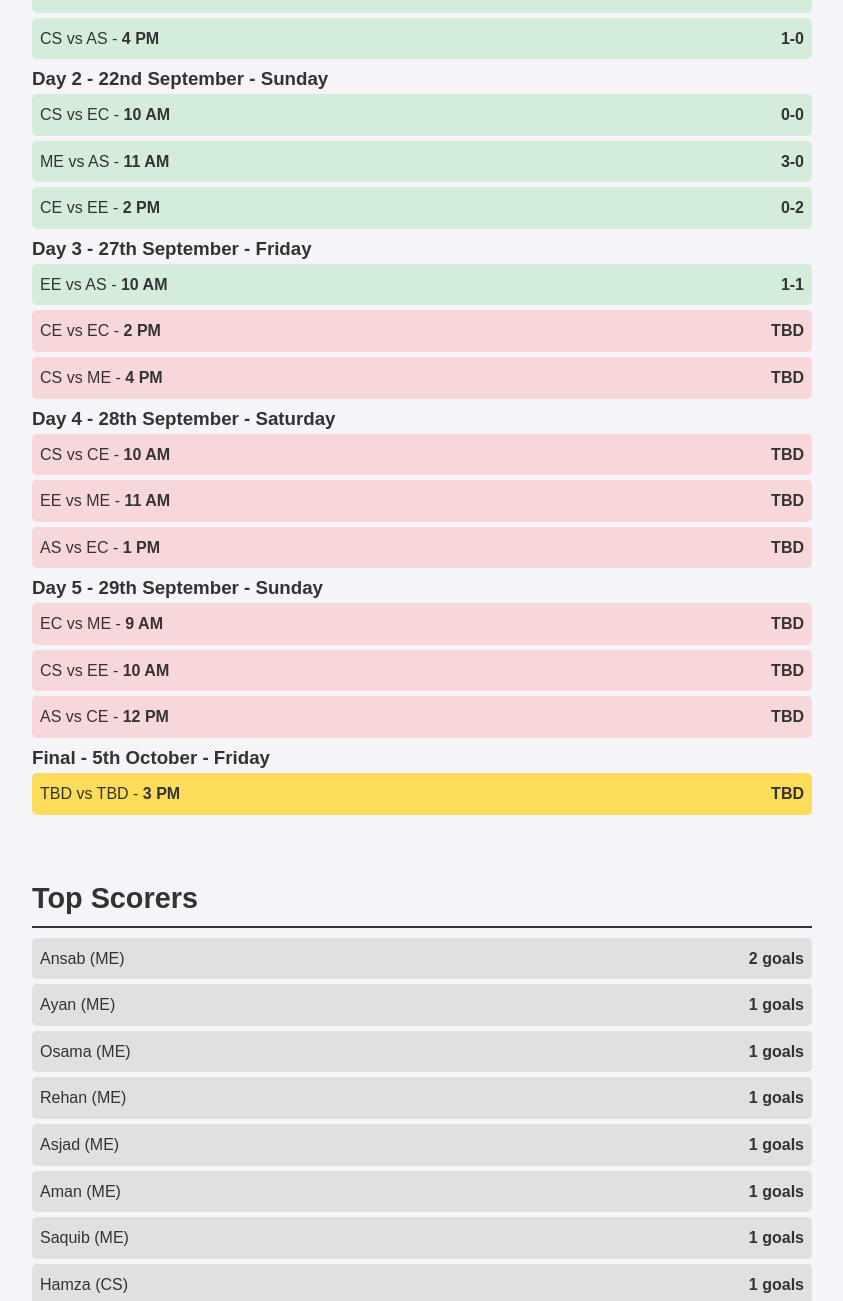
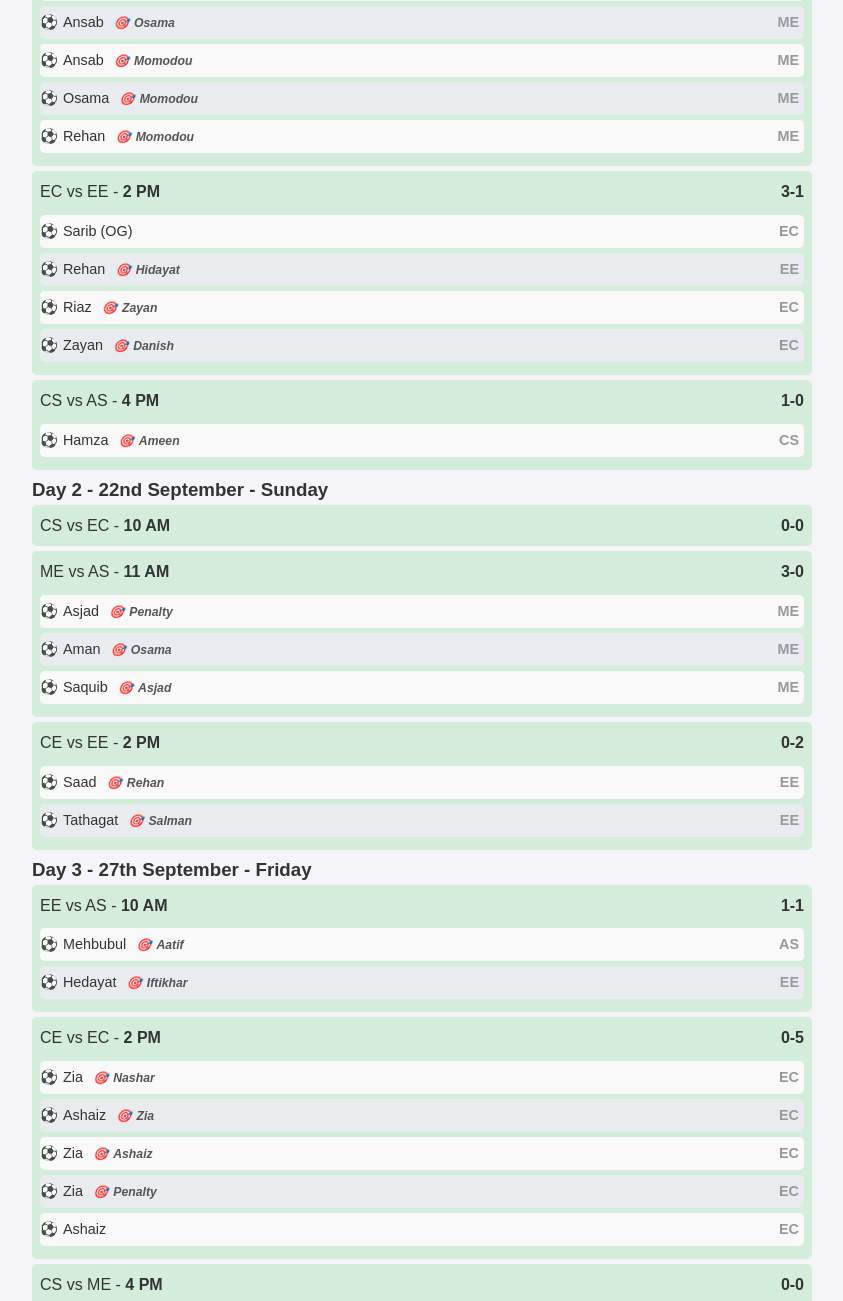
Before and after one commit to mun-ahmd/jmi-fet-football-league, a plain HTML site: page index.html in a window 1280 px wide. Shown: the part 766-2067 px from the top of the page, without its empty margins (218-1061 px from the left). Drawn offline with Linux system fonts and the light colour scheme; files whose address does not match are found by name.

Commit message:
Updated for Day 3 + Added goals and assists to fixture view

```diff
--- a/script.js
+++ b/script.js
@@ -11,15 +11,15 @@ const participants = {
 const FINAL_DAY = 6;
 
 const fixtures = [
-    { day: 1, home: 'ME', away: 'CE', result: '5-0', time: '13:00' },
-    { day: 1, home: 'EC', away: 'EE', result: '3-1', time: '14:30' },
-    { day: 1, home: 'CS', away: 'AS', result: '1-0', time: '16:00' },
-    { day: 2, home: 'CS', away: 'EC', result: '0-0', time: '10:00' },
-    { day: 2, home: 'ME', away: 'AS', result: '3-0', time: '11:30' },
-    { day: 2, home: 'CE', away: 'EE', result: '0-2', time: '14:00' },
-    { day: 3, home: 'EE', away: 'AS', result: '1-1', time: '10:00' },
-    { day: 3, home: 'CE', away: 'EC', result: null, time: '14:30' },
-    { day: 3, home: 'CS', away: 'ME', result: null, time: '16:00' },
+    { day: 1, home: 'ME', away: 'CE', result: '5-0', time: '13:00', goals: [0,1,2,3,4] },
+    { day: 1, home: 'EC', away: 'EE', result: '3-1', time: '14:30', goals: [1099, 9, 10, 11] },
+    { day: 1, home: 'CS', away: 'AS', result: '1-0', time: '16:00', goals: [8] },
+    { day: 2, home: 'CS', away: 'EC', result: '0-0', time: '10:00', goals: [] },
+    { day: 2, home: 'ME', away: 'AS', result: '3-0', time: '11:30', goals: [5, 6, 7] },
+    { day: 2, home: 'CE', away: 'EE', result: '0-2', time: '14:00', goals: [12, 13] },
+    { day: 3, home: 'EE', away: 'AS', result: '1-1', time: '10:00', goals: [14, 15] },
+    { day: 3, home: 'CE', away: 'EC', result: '0-5', time: '14:30', goals: [16, 17, 18, 19, 20] },
+    { day: 3, home: 'CS', away: 'ME', result: '0-0', time: '16:00', goals: [] },
     { day: 4, home: 'CS', away: 'CE', result: null, time: '10:00' },
     { day: 4, home: 'EE', away: 'ME', result: null, time: '11:30' },
     { day: 4, home: 'AS', away: 'EC', result: null, time: '13:00' },
@@ -39,28 +39,44 @@ const fixture_descriptions = {
 }
 
 const goals = [
-    { name : 'Ayan', team : 'ME', assist : null },
-    { name : 'Ansab', team : 'ME', assist : 'Osama' },
-    { name : 'Ansab', team : 'ME', assist : 'Momodou' },
-    { name : 'Osama', team : 'ME', assist : 'Momodou' },
-    { name : 'Rehan', team : 'ME', assist : 'Momodou' },
-    { name : 'Asjad', team : 'ME', assist : null },
-    { name : 'Aman', team : 'ME', assist : 'Osama' },
-    { name : 'Saquib', team : 'ME', assist : 'Asjad' },
-    { name : 'Hamza', team : 'CS', assist : 'Ameen' },
-    { name : 'Rehan', team : 'EE', assist : 'Hidayat' },
-    { name : 'Riaz', team : 'EC', assist : 'Zayan' },
-    { name : 'Zayan', team : 'EC', assist : 'Danish' },
-    { name : 'Saad', team : 'EE', assist : 'Rehan' },
-    { name : 'Tathagat', team : 'EE', assist : 'Salman' },
-    { name : 'Mehbubul', team : 'AS', assist : 'Aatif' },
-    { name : 'Hedayat', team : 'EE', assist : 'Iftikhar' }
+    { id: 0, name : 'Ayan', team : 'ME', assist : null },
+    { id: 1, name : 'Ansab', team : 'ME', assist : 'Osama' },
+    { id: 2, name : 'Ansab', team : 'ME', assist : 'Momodou' },
+    { id: 3, name : 'Osama', team : 'ME', assist : 'Momodou' },
+    { id: 4, name : 'Rehan', team : 'ME', assist : 'Momodou' },
+    { id: 5, name : 'Asjad', team : 'ME', assist : null, penalty: true },
+    { id: 6, name : 'Aman', team : 'ME', assist : 'Osama' },
+    { id: 7, name : 'Saquib', team : 'ME', assist : 'Asjad' },
+    { id: 8, name : 'Hamza', team : 'CS', assist : 'Ameen' },
+    { id: 1099, name : 'Sarib (OG)', team : 'EC', assist : '', ownGoal: true },
+    { id: 9, name : 'Rehan', team : 'EE', assist : 'Hidayat' },
+    { id: 10, name : 'Riaz', team : 'EC', assist : 'Zayan' },
+    { id: 11, name : 'Zayan', team : 'EC', assist : 'Danish' },
+    { id: 12, name : 'Saad', team : 'EE', assist : 'Rehan' },
+    { id: 13, name : 'Tathagat', team : 'EE', assist : 'Salman' },
+    { id: 14, name : 'Mehbubul', team : 'AS', assist : 'Aatif' },
+    { id: 15, name : 'Hedayat', team : 'EE', assist : 'Iftikhar' },
+    { id: 16, name : 'Zia', team : 'EC', assist : 'Nashar' },
+    { id: 17, name : 'Ashaiz', team : 'EC', assist : 'Zia' },
+    { id: 18, name : 'Zia', team : 'EC', assist : 'Ashaiz' },
+    { id: 19, name : 'Zia', team : 'EC', assist : '', penalty: true },
+    { id: 20, name : 'Ashaiz', team : 'EC', assist : '' },
 ]
 
+function getGoalByID(id){
+    for (let goal of goals){
+        if(goal.id == id){
+            return goal;
+        }
+    }
+    console.log(`No goal with id ${id} found!`);
+    return null;
+}
+
 const topCleanSheets = [
-    { name : 'Khushal', team : 'CS', count : 2 },
-    { name : 'Kashif', team : 'ME', count : 2 },
-    { name : 'Jasim', team : 'EC', count : 1 },
+    { name : 'Khushal', team : 'CS', count : 3 },
+    { name : 'Kashif', team : 'ME', count : 3 },
+    { name : 'Jasim', team : 'EC', count : 2 },
     { name : 'Nauman', team : 'EE', count : 1 }
 ]
 
@@ -158,8 +174,8 @@ function displayTopScorers() {
     const scorersList = document.getElementById('scorers-list');
 
     let topScorers = new Map();
-    goals.forEach(({name, team, assist}) => {
-        if (name == null){
+    goals.forEach(({name, team, assist, ownGoal}) => {
+        if (name == null || ownGoal != null){
             return;
         }
 
@@ -259,6 +275,33 @@ function displayFixturesGroupedByDay() {
         }
         else if (fixture.result) {
             listItem.classList.add('past');
+            // Add goalscorers if available
+            if (fixture.goals.length > 0) {
+                const scorersList = document.createElement('ul');
+                scorersList.classList.add('goalscorers-list');
+
+                fixture.goals.forEach(goalID => {
+                    let scorer = getGoalByID(goalID)
+                    const scorerItem = document.createElement('li');
+                    scorerItem.innerHTML = `${scorer.name}`;
+                    if (scorer.assist){
+                        scorerItem.innerHTML = scorerItem.innerHTML.concat(
+                            `<span class="assist">${scorer.assist}</span>`
+                        );
+                    }
+                    else if (scorer.penalty){
+                        scorerItem.innerHTML = scorerItem.innerHTML.concat(
+                            `<span class="assist">Penalty</span>`
+                        );
+                    }
+                    scorerItem.innerHTML = scorerItem.innerHTML.concat(
+                        `<span class="scorer-team">${scorer.team}</span>`
+                    );
+                    scorersList.appendChild(scorerItem);
+                });
+
+                listItem.appendChild(scorersList);
+            }
         } else {
             listItem.classList.add('upcoming');
         }
--- a/styles.css
+++ b/styles.css
@@ -99,3 +99,54 @@ ul li.upcoming {
 ul li.final {
     background-color: #FDDC5C; /* Light golden for the final */
 }
+
+
+/* Styling for the goalscorers list */
+.goalscorers-list {
+    list-style-type: none;  /* Remove default list bullets */
+    padding: 0;             /* Remove default padding */
+    margin: 10px 0 0 0;     /* Add some margin above the list */
+    font-size: 0.9em;       /* Slightly smaller font size */
+}
+
+.goalscorers-list li {
+    padding: 5px 0;         /* Add some padding between list items */
+    color: #333;            /* Set text color */
+}
+
+/* Optional: differentiate the goalscorers */
+.goalscorers-list li:nth-child(odd) {
+    background-color: #f9f9f9;  /* Light background for odd rows */
+}
+
+.goalscorers-list li:nth-child(even) {
+    background-color: #e9ecef;  /* Slightly darker background for even rows */
+}
+
+/* Optional: add left padding to the goalscorers list */
+.goalscorers-list li::before {
+    content: "⚽";            /* Add a small football icon */
+    margin-right: 5px;        /* Space between the icon and text */
+    color: #007bff;           /* Color of the icon */
+}
+
+/* Styling for assist information */
+.assist {
+    color: #555;              /* Grey color for the assister */
+    font-style: italic;       /* Italicize the assister's name */
+    font-size: 0.85em;        /* Slightly smaller than the scorer's font */
+    margin-left: 10px;        /* Space between the scorer's name and the assister's name */
+}
+
+/* Optional: Assister's icon */
+.assist::before {
+    content: "🎯";            /* Small target icon for assist */
+    margin-right: 5px;
+    color: #28a745;           /* Green color for the assist icon */
+}
+
+.scorer-team {
+    color: #999;
+    float: right;
+    padding-right: 5px;
+}
```
